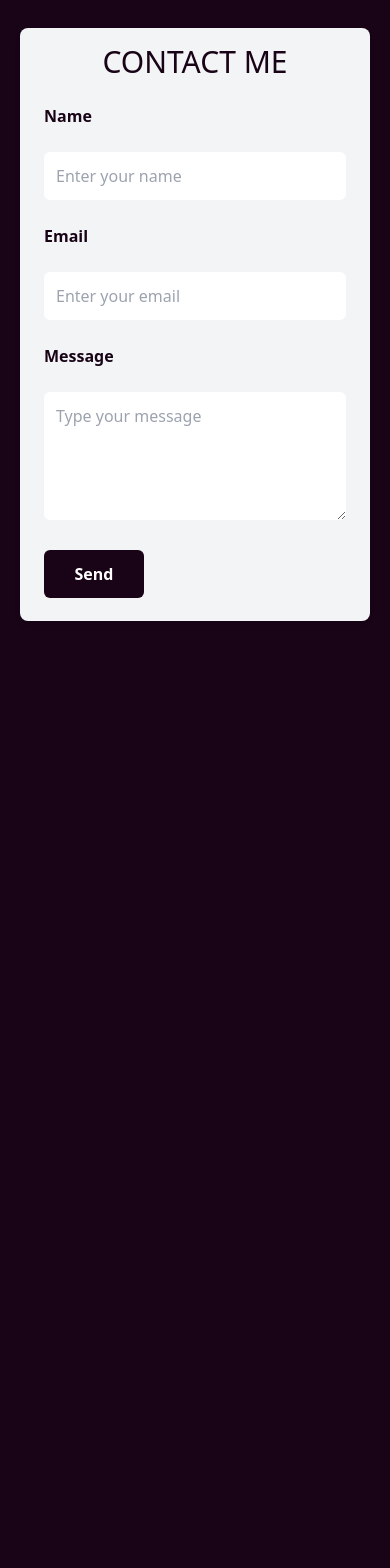
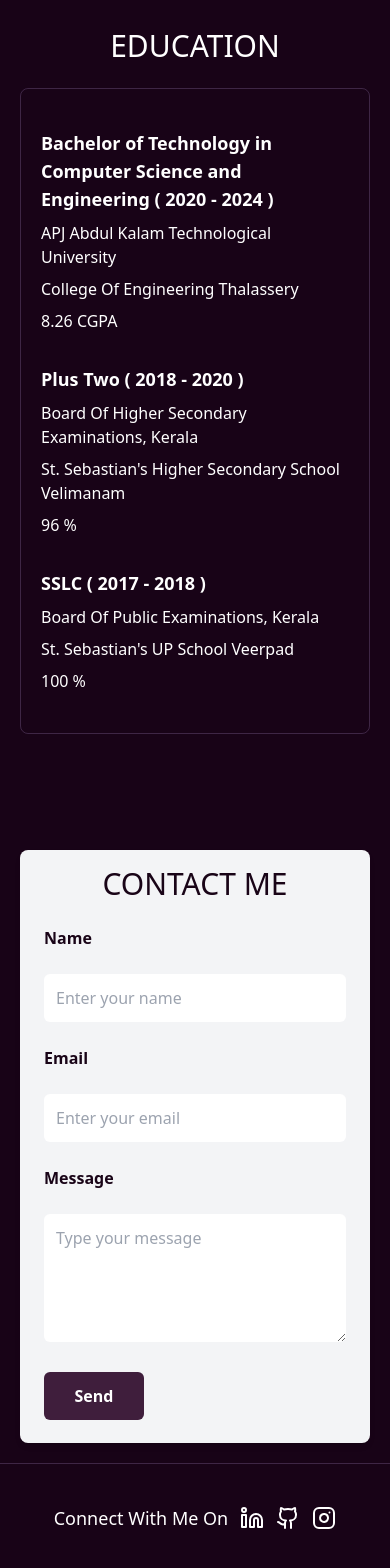
Before and after one commit to anandp2002/portfolio, a React (Vite) app: page / in a window 390 px wide. Shown: the part 6362-7930 px from the top of the page. Before the commit the page ends 7003 px from the top, so only its background shows below. Built offline with nearby package versions, Linux system fonts and the light colour scheme; a web font is replaced by a local one.

Commit message:
add education

```diff
--- a/src/App.jsx
+++ b/src/App.jsx
@@ -1,4 +1,6 @@
 import ContactMe from './components/ContactMe';
+import Education from './components/Education';
+import Footer from './components/Footer';
 import Home from './components/Home';
 import Navbar from './components/Navbar';
 import Projects from './components/Projects';
@@ -16,7 +18,9 @@ function App() {
         <Home />
         <Projects />
         <Skills />
+        <Education />
         <ContactMe />
+        <Footer />
       </div>
     </main>
   );
--- a/src/components/ContactMe.jsx
+++ b/src/components/ContactMe.jsx
@@ -72,7 +72,7 @@ const ContactMe = () => {
           <input
             type="submit"
             value="Send"
-            className="w-[100px] p-3 bg-[#190417] text-white font-semibold rounded-md hover:bg-[#43213f] transition ease-in-out duration-200 cursor-pointer"
+            className="w-[100px] p-3 bg-[#3f1e3c] text-white font-semibold rounded-md hover:bg-[#2d152a] transition ease-in-out duration-200 cursor-pointer"
           />
         </form>
       </div>
--- /dev/null
+++ b/src/components/Education.jsx
@@ -0,0 +1,36 @@
+import { useRef } from 'react';
+import { EDUCATION } from '../constants';
+
+const Education = () => {
+  const educationRef = useRef(null);
+
+  return (
+    <section
+      className="p-5 pt-24 max-w-7xl mx-auto"
+      id="education"
+      ref={educationRef}
+    >
+      <div className="mx-auto max-w-full">
+        <h2 className="mb-6 text-center text-3xl font-medium lg:text-4xl">
+          EDUCATION
+        </h2>
+        <div className="flex flex-col space-y-8 border border-purple-300/20 rounded-lg py-10 px-5">
+          {EDUCATION.map((edu) => (
+            <div key={edu.id} className="">
+              <h3 className="mb-2 text-lg sm:text-xl lg:text-2xl font-semibold">
+                {edu.degree}
+              </h3>
+              <h4 className="text-md font-medium lg:text-xl mb-2">
+                {edu.board}
+              </h4>
+              <p className="mb-2">{edu.institute}</p>
+              <p>{edu.mark}</p>
+            </div>
+          ))}
+        </div>
+      </div>
+    </section>
+  );
+};
+
+export default Education;
--- /dev/null
+++ b/src/components/Footer.jsx
@@ -0,0 +1,38 @@
+import { Github, Instagram, Linkedin } from 'lucide-react';
+
+const Footer = () => {
+  return (
+    <footer className="py-10 sm:py-4 mx-auto text-white border-t border-purple-300/20  flex justify-center">
+      <div className="flex flex-col items-center justify-between gap-2 md:h-20 md:flex-row">
+        <div className="flex justify-center items-center text-balance text-center text-sm leading-loose text-muted-foreground md:text-left">
+          <p className="mr-3 text-lg">Connect With Me On</p>
+
+          <div className="flex gap-x-3 justify-center items-center">
+            <a
+              href="https://www.linkedin.com/in/anand-p-18894a219/"
+              target="_blank"
+              rel="noopener noreferrer"
+            >
+              <Linkedin size={24} className="hover:text-gray-300" />
+            </a>
+            <a
+              href="https://github.com/anandp2002"
+              target="_blank"
+              rel="noopener noreferrer"
+            >
+              <Github size={24} className="hover:text-gray-300" />
+            </a>
+            <a
+              href="https://instagram.com/anandp__"
+              target="_blank"
+              rel="noopener noreferrer"
+            >
+              <Instagram size={24} className="hover:text-gray-300" />
+            </a>
+          </div>
+        </div>
+      </div>
+    </footer>
+  );
+};
+export default Footer;
--- a/src/components/Navbar.jsx
+++ b/src/components/Navbar.jsx
@@ -76,6 +76,22 @@ function Navbar() {
               Skills
             </Link>
             <Link
+              to="education"
+              smooth={true}
+              duration={500}
+              onClick={() => {
+                toggleMenu();
+                setSelected('education');
+              }}
+              className={`cursor-pointer px-2 py-1 ${
+                selected === 'education'
+                  ? 'bg-gray-100 rounded-lg text-[#1a0218]'
+                  : ''
+              }`}
+            >
+              Education
+            </Link>
+            <Link
               to="contact"
               smooth={true}
               duration={500}
@@ -140,7 +156,8 @@ function Navbar() {
       {/* Mobile menu dropdown */}
       {isOpen && (
         <div className="md:hidden text-white flex flex-col min-h-screen -mt-14 font-bold text-2xl gap-y-4 items-center justify-center mb-20">
-          {['home', 'projects', 'skills', 'contact'].map((item) => (
+          {['home', 'projects', 'skills', 'education', 'contact'].map(
+            (item) => (
               <Link
                 key={item}
                 to={item}
@@ -156,7 +173,8 @@ function Navbar() {
               >
                 {item.charAt(0).toUpperCase() + item.slice(1)}
               </Link>
-          ))}
+            )
+          )}
         </div>
       )}
     </nav>
--- a/src/constants.jsx
+++ b/src/constants.jsx
@@ -130,3 +130,31 @@ export const SKILLS = [
     name: 'C',
   },
 ];
+
+export const EDUCATION = [
+  {
+    id: 1,
+    degree:
+      'Bachelor of Technology in Computer Science and Engineering ( 2020 - 2024 )',
+    board: 'APJ Abdul Kalam Technological University',
+
+    institute: 'College Of Engineering Thalassery',
+    mark: '8.26 CGPA',
+  },
+  {
+    id: 2,
+    degree: 'Plus Two ( 2018 - 2020 )',
+    board: 'Board Of Higher Secondary Examinations, Kerala',
+
+    institute: "St. Sebastian's Higher Secondary School Velimanam",
+    mark: '96 %',
+  },
+  {
+    id: 3,
+    degree: 'SSLC ( 2017 - 2018 )',
+    board: 'Board Of Public Examinations, Kerala',
+
+    institute: "St. Sebastian's UP School Veerpad",
+    mark: '100 %',
+  },
+];
```
Also changed, not shown: src/assets/profile.jpg (added). Lines whose indentation alone changed are shown as unchanged.
